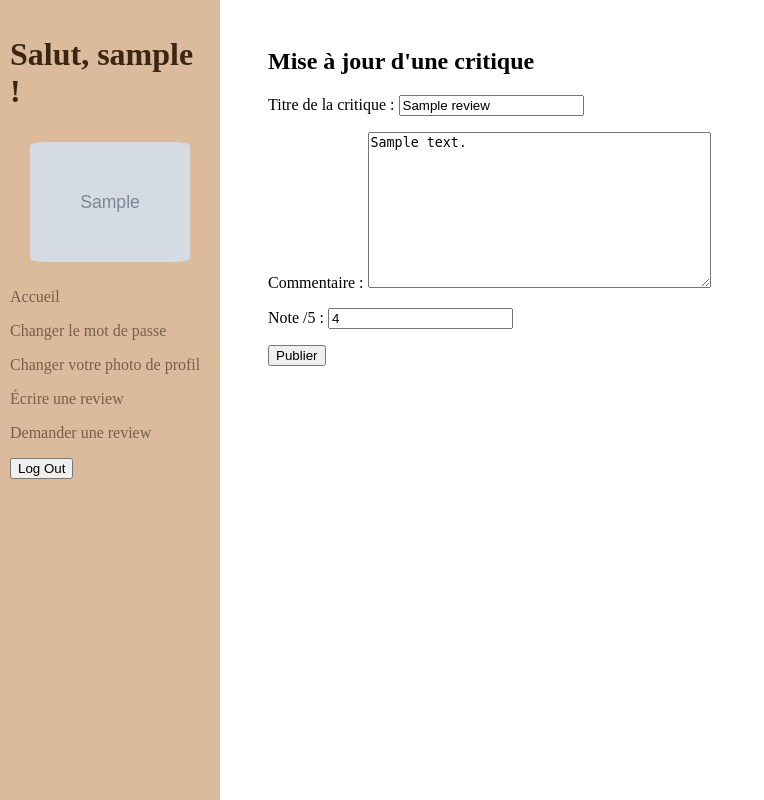
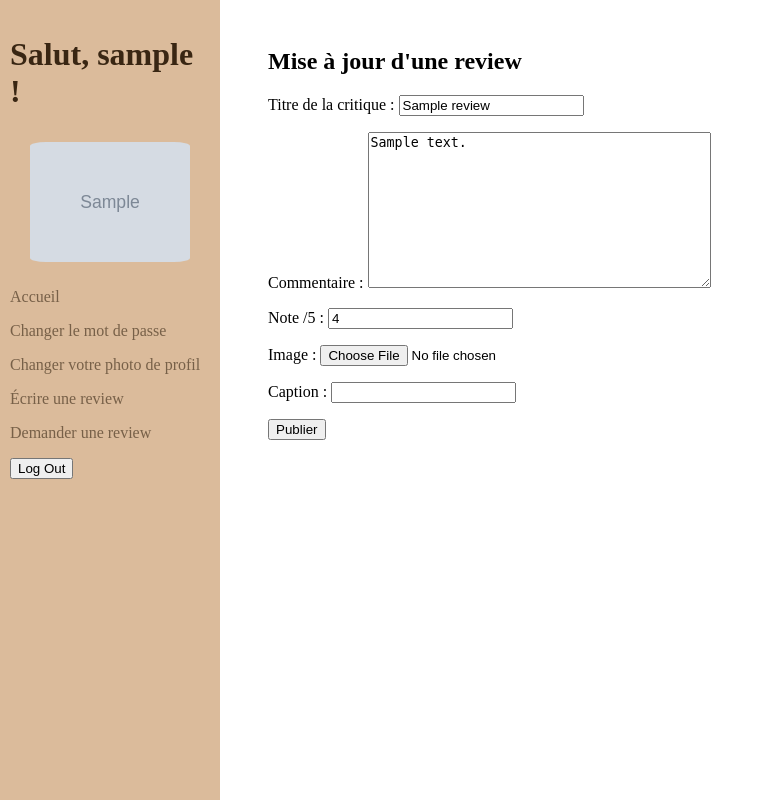
Before and after one commit to marillierpeg/Openclassrooms_Projet-9, a Django app: page /reviews/update_review/1/ in a window 1280 px wide. Shown: the whole page, without its empty margins (0-764 px from the left). Run offline with Django 5.2, Linux system fonts and the light colour scheme; a user stored in the database is signed in; tables that the repository leaves empty hold one stand-in row (values such as "Sample post"); grey boxes marked "Sample" are stand-in pictures.

Commit message:
vues basées sur classes

```diff
--- a/LITRevu/LITRevu/urls.py
+++ b/LITRevu/LITRevu/urls.py
@@ -4,7 +4,7 @@ from django.contrib.auth.views import (
     LoginView, LogoutView, PasswordChangeView, PasswordChangeDoneView)
 from django.conf import settings
 from django.conf.urls.static import static
-import reviews.views
+from reviews import views
 import authentication.views
 
 
@@ -25,15 +25,15 @@ urlpatterns = [
          ),
     path("profile-photo/upload/", authentication.views.upload_profile_photo,
          name="upload_profile_photo"),
-    path("reviews/create_review/", reviews.views.review_and_photo_upload, name="create_review"),
-    path("reviews/create_post/", reviews.views.post_upload, name="create_post"),
-    path("reviews/view_review/<int:review_id>/", reviews.views.view_review, name="view_review"),
-    path("reviews/view_post/<int:post_id>/", reviews.views.view_post, name="view_post"),
-    path("reviews/update_review/<int:review_id>/", reviews.views.update_review, name="update_review"),
-    path("reviews/update_post/<int:post_id>/", reviews.views.update_post, name="update_post"),
-    path("reviews/delete_review/<int:review_id>/", reviews.views.delete_review, name="delete_review"),
-    path("reviews/delete_post/<int:post_id>/", reviews.views.delete_post, name="delete_post"),
-    path("home/", reviews.views.home, name="home"),
+    path("reviews/create_review/", views.ViewReview.review_and_photo_upload, name="create_review"),
+    path("reviews/create_post/", views.ViewPost.post_upload, name="create_post"),
+    path("reviews/view_review/<int:review_id>/", views.ViewReview.view_review, name="view_review"),
+    path("reviews/view_post/<int:post_id>/", views.ViewPost.view_post, name="view_post"),
+    path("reviews/update_review/<int:review_id>/", views.ViewReview.update_review, name="update_review"),
+    path("reviews/update_post/<int:post_id>/", views.ViewPost.update_post, name="update_post"),
+    path("reviews/delete_review/<int:review_id>/", views.ViewReview.delete_review, name="delete_review"),
+    path("reviews/delete_post/<int:post_id>/", views.ViewPost.delete_post, name="delete_post"),
+    path("home/", views.ViewHome.home, name="home"),
 ]
 if settings.DEBUG:
     urlpatterns += static(
--- a/LITRevu/reviews/models.py
+++ b/LITRevu/reviews/models.py
@@ -5,7 +5,7 @@ from PIL import Image
 
 
 class Photo(models.Model):
-    image = models.ImageField()
+    image = models.ImageField(blank=True)
     caption = models.CharField(max_length=128, blank=True)
     uploader = models.ForeignKey(settings.AUTH_USER_MODEL, on_delete=models.CASCADE)
     date_created = models.DateTimeField(auto_now_add=True)
@@ -30,11 +30,11 @@ class Post(models.Model):
     date_created = models.DateTimeField(auto_now_add=True)
 
     def __str__(self):
-        return {self.title}
+        return self.title
 
 
 class Review(models.Model):
-    post = models.ForeignKey(Post, on_delete=models.CASCADE, related_name="Critique", null=True)
+    post = models.ForeignKey(Post, on_delete=models.CASCADE, related_name="Critique", null=True, blank=True)
     photo = models.ForeignKey(Photo, null=True, on_delete=models.SET_NULL, blank=True)
     title = models.CharField(max_length=128)
     description = models.CharField(max_length=5000)
@@ -43,7 +43,7 @@ class Review(models.Model):
     rating = models.IntegerField(validators=[MinValueValidator(1), MaxValueValidator(5)])
 
     def __str__(self):
-        return {self.title}
+        return self.title
 
     def checking_review(self, user):
         return Review.objects.filter(user=user, post_id=self.post_id).exists()
--- a/LITRevu/reviews/templates/reviews/update_review.html
+++ b/LITRevu/reviews/templates/reviews/update_review.html
@@ -1,9 +1,9 @@
 {% extends 'base.html' %}
 {% block content %}
-    <h2>Mise à jour d'une critique</h2>
+    <h2>Mise à jour d'une review</h2>
     <form method="post" enctype="multipart/form-data">
         {{ edit_review.as_p }}
-        {{ photo_form.as_p }}
+        {{ edit_photo.as_p }}
         {% csrf_token %}
         <button type="submit" >Publier</button>
     </form>
--- a/LITRevu/reviews/views.py
+++ b/LITRevu/reviews/views.py
@@ -1,105 +1,100 @@
 from django.shortcuts import get_object_or_404
-from django.contrib.auth.decorators import login_required
+from django.contrib.auth.mixins import LoginRequiredMixin
 from django.shortcuts import render, redirect
+from django.views import View
 from . import forms, models
 
 
-@login_required
-def review_and_photo_upload(request):
-    review_form = forms.ReviewForm()
-    photo_form = forms.PhotoForm()
-    if request.method == "POST":
-        review_form = forms.ReviewForm(request.POST)
-        photo_form = forms.PhotoForm(request.POST, request.FILES)
-        if all([review_form.is_valid(), photo_form.is_valid()]):
-            photo = photo_form.save(commit=False)
-            photo.uploader = request.user
-            photo.save()
-            review = review_form.save(commit=False)
-            review.author = request.user
-            review.photo = photo
-            review.save()
+class ViewReview(LoginRequiredMixin, View):
+
+    def review_and_photo_upload(request):
+        review_form = forms.ReviewForm()
+        photo_form = forms.PhotoForm()
+        if request.method == "POST":
+            review_form = forms.ReviewForm(request.POST)
+            photo_form = forms.PhotoForm(request.POST, request.FILES)
+            if all([review_form.is_valid(), photo_form.is_valid()]):
+                photo = photo_form.save(commit=False)
+                photo.uploader = request.user
+                photo.save()
+                review = review_form.save(commit=False)
+                review.author = request.user
+                review.photo = photo
+                review.save()
+                return redirect("home")
+        context = {
+            "review_form": review_form,
+            "photo_form": photo_form,
+        }
+        return render(request, "reviews/create_review.html", context=context)
+
+    def view_review(request, review_id):
+        review = get_object_or_404(models.Review, id=review_id)
+        return render(request, "reviews/view_review.html", {"review": review})
+
+    def update_review(request, review_id):
+        review = get_object_or_404(models.Review, id=review_id)
+        edit_review = forms.ReviewForm(instance=review)
+        edit_photo = forms.PhotoForm(instance=review)
+        if request.method == "POST":
+            edit_review = forms.ReviewForm(request.POST, instance=review)
+            edit_photo = forms.PhotoForm(request.POST, request.FILES, instance=review)
+            if edit_review.is_valid() and edit_photo.is_valid():
+                edit_review.save()
+                edit_photo.save()
+            return redirect("view_review", review.id)
+        context = {"edit_review": edit_review, "edit_photo": edit_photo}
+        return render(request, "reviews/update_review.html", context=context)
+
+    def delete_review(request, review_id):
+        review = get_object_or_404(models.Review, id=review_id)
+        if request.method == "POST":
+            review.delete()
             return redirect("home")
-    context = {
-        "review_form": review_form,
-        "photo_form": photo_form,
-    }
-    return render(request, "reviews/create_review.html", context=context)
+        return render(request, "reviews/delete_review.html", {"review": review})
 
 
-@login_required
-def post_upload(request):
-    post_form = forms.PostForm()
-    if request.method == "POST":
-        post_form = forms.PostForm(request.POST)
-        if (post_form.is_valid()):
-            post = post_form.save(commit=False)
-            post.author = request.user
-            post.save()
+class ViewPost(LoginRequiredMixin, View):
+
+    def post_upload(request):
+        post_form = forms.PostForm()
+        if request.method == "POST":
+            post_form = forms.PostForm(request.POST)
+            if (post_form.is_valid()):
+                post = post_form.save(commit=False)
+                post.author = request.user
+                post.save()
+                return redirect("home")
+        context = {"post_form": post_form}
+        return render(request, "reviews/create_post.html", context=context)
+
+    def view_post(request, post_id):
+        post = get_object_or_404(models.Post, id=post_id)
+        return render(request, "reviews/view_post.html", {"post": post})
+
+    def update_post(request, post_id):
+        post = get_object_or_404(models.Post, id=post_id)
+        edit_post = forms.PostForm(instance=post)
+        if request.method == "POST":
+            edit_post = forms.PostForm(request.POST, instance=post)
+            if edit_post.is_valid():
+                edit_post.save()
+                return redirect("view_post", post.id)
+        context = {"edit_post": edit_post}
+        return render(request, "reviews/update_post.html", context=context)
+
+    def delete_post(request, post_id):
+        post = models.Post.objects.get(id=post_id)
+        if request.method == "POST":
+            post.delete()
             return redirect("home")
-    context = {"post_form": post_form}
-    return render(request, "reviews/create_post.html", context=context)
+        return render(request, "reviews/delete_post.html", {"post": post})
 
 
-@login_required
-def home(request):
-    reviews = models.Review.objects.all()
-    posts = models.Post.objects.all()
-    return render(
-        request, "reviews/home.html", context={"reviews": reviews, "posts": posts})
+class ViewHome(LoginRequiredMixin, View):
 
-
-@login_required
-def view_review(request, review_id):
-    review = get_object_or_404(models.Review, id=review_id)
-    return render(request, "reviews/view_review.html", {"review": review})
-
-
-@login_required
-def view_post(request, post_id):
-    post = get_object_or_404(models.Post, id=post_id)
-    return render(request, "reviews/view_post.html", {"post": post})
-
-
-@login_required
-def update_review(request, review_id):
-    review = get_object_or_404(models.Review, id=review_id)
-    edit_review = forms.ReviewForm(instance=review)
-    if request.method == "POST":
-        edit_review = forms.ReviewForm(request.POST, instance=review)
-        if edit_review.is_valid():
-            edit_review.save()
-            return redirect("view_review", review.id)
-    context = {"edit_review": edit_review}
-    return render(request, "reviews/update_review.html", context=context)
-
-
-@login_required
-def update_post(request, post_id):
-    post = get_object_or_404(models.Post, id=post_id)
-    edit_post = forms.PostForm(instance=post)
-    if request.method == "POST":
-        edit_post = forms.PostForm(request.POST, instance=post)
-        if edit_post.is_valid():
-            edit_post.save()
-            return redirect("view_post", post.id)
-    context = {"edit_post": edit_post}
-    return render(request, "reviews/update_post.html", context=context)
-
-
-@login_required
-def delete_review(request, review_id):
-    review = get_object_or_404(models.Review, id=review_id)
-    if request.method == "POST":
-        review.delete()
-        return redirect("home")
-    return render(request, "reviews/delete_review.html", {"review": review})
-
-
-@login_required
-def delete_post(request, post_id):
-    post = models.Post.objects.get(id=post_id)
-    if request.method == "POST":
-        post.delete()
-        return redirect("home")
-    return render(request, "reviews/delete_post.html", {"post": post})
+    def home(request):
+        reviews = models.Review.objects.all()
+        posts = models.Post.objects.all()
+        return render(
+            request, "reviews/home.html", context={"reviews": reviews, "posts": posts})
```
Also changed, not shown: LITRevu/reviews/migrations/0004_alter_review_post.py (added), LITRevu/reviews/migrations/0005_alter_photo_image.py (added), LITRevu/reviews/migrations/0006_alter_photo_image_alter_review_photo.py (added).
